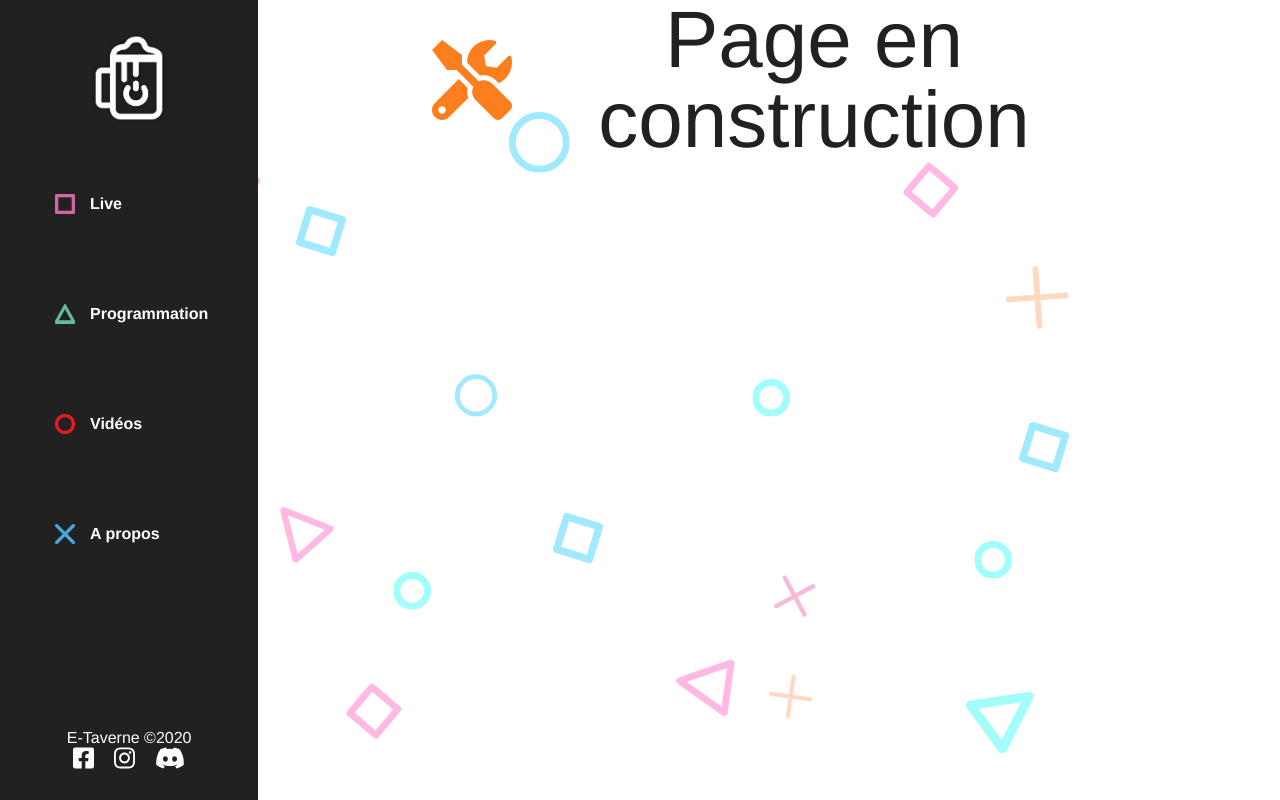
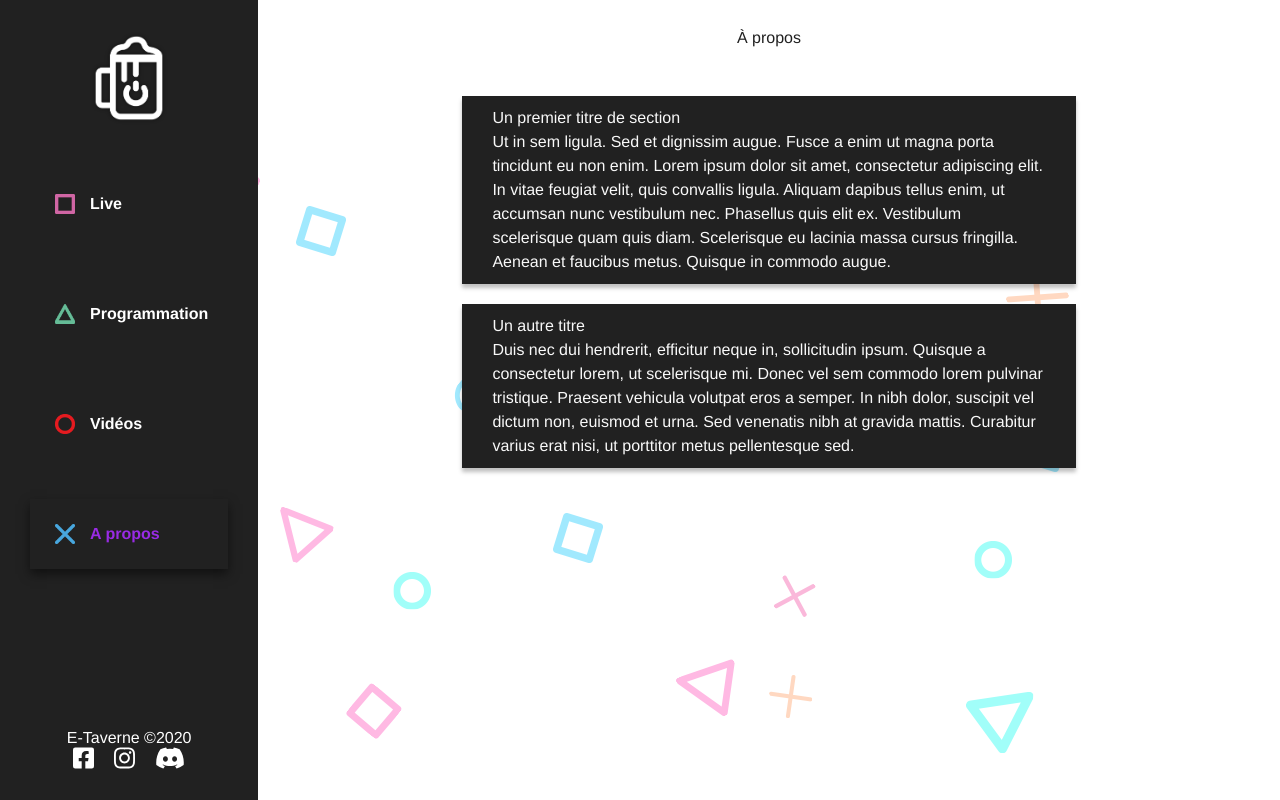
Before and after one commit to jeremyrts/etaverne, a Vue app: page /#/a-propos in a window 1280 px wide. Before the commit this address led to /#/construction. Built offline with nearby package versions, Linux system fonts and the light colour scheme; what vue-plugin-load-script would draw is missing.

Commit message:
Created the about page

```diff
--- a/src/router/index.js
+++ b/src/router/index.js
@@ -23,7 +23,8 @@ const routes = [
   {
     path: "/a-propos",
     name: "a propos",
-    redirect: { name: 'construction' }
+    component: () =>
+      import(/* webpackChunkName: "about" */ "../views/About.vue")
   },
   {
     path: "/construction",
--- a/src/views/About.vue
+++ b/src/views/About.vue
@@ -1,5 +1,66 @@
 <template>
   <div class="about">
-    <h1>This is an about page</h1>
+    <div class="header">
+      <h1>À propos</h1>
+    </div>
+    <div class="content">
+      <section>
+        <h2>Un premier titre de section</h2>
+        <p>Ut in sem ligula. Sed et dignissim augue. Fusce a enim ut magna porta tincidunt eu non enim.
+          Lorem ipsum dolor sit amet, consectetur adipiscing elit. In vitae feugiat velit, quis convallis ligula.
+          Aliquam dapibus tellus enim, ut accumsan nunc vestibulum nec. Phasellus quis elit ex. Vestibulum scelerisque quam quis diam.
+          Scelerisque eu lacinia massa cursus fringilla.
+          Aenean et faucibus metus. Quisque in commodo augue.
+        </p>
+      </section>
+      <section>
+        <h2>Un autre titre</h2>
+        <p>
+          Duis nec dui hendrerit, efficitur neque in, sollicitudin ipsum. Quisque a consectetur lorem, ut scelerisque mi.
+          Donec vel sem commodo lorem pulvinar tristique. Praesent vehicula volutpat eros a semper. In nibh dolor,
+          suscipit vel dictum non, euismod et urna.
+          Sed venenatis nibh at gravida mattis. Curabitur varius erat nisi, ut porttitor metus pellentesque sed.
+        </p>
+      </section>
+    </div>
   </div>
 </template>
+
+<script>
+
+export default {
+  name: "About",
+  components: {
+  }
+}
+
+</script>
+
+<style scoped>
+
+  h2,p {
+    text-align: left
+  }
+
+  section {
+    color: #F9F9F9;
+    background-color: #212121;
+    box-shadow: 0px 4px 4px rgba(0, 0, 0, 0.25);
+    padding: 10px 30px;
+    margin: 20px 0;
+    line-height: 1.5em;
+  }
+  .about {
+    width: 100%;
+    display: flex;
+    flex-direction: column;
+
+  }
+  .header{
+    margin: 30px 0
+  }
+  .content {
+    width: 60%;
+    margin: 0 auto;
+  }
+</style>
```
